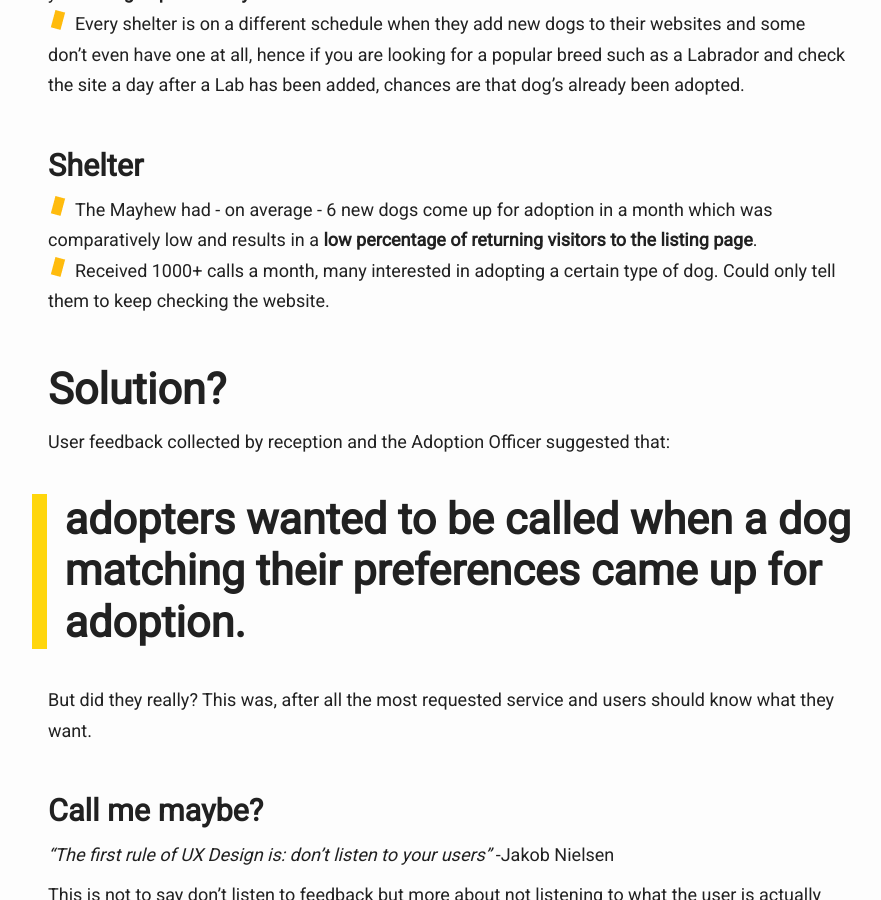
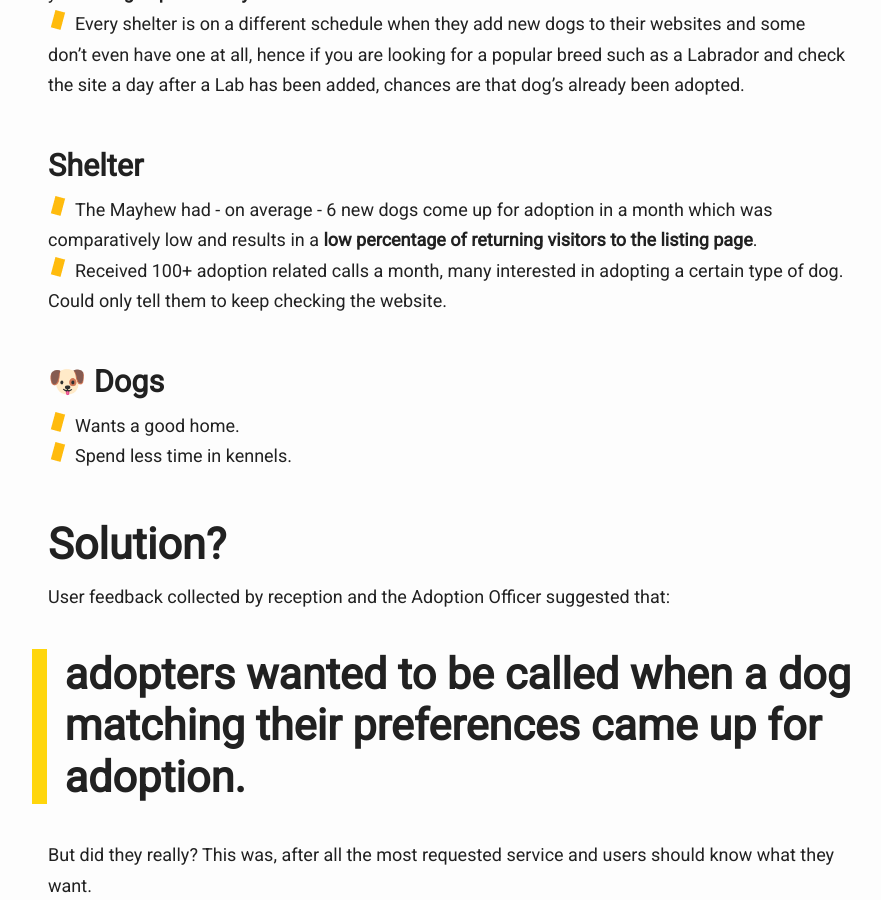
Before and after one commit to krisztin/cuddly-wixen, a Jekyll site: the page built from _case_studies/dogsinbox.md, in a window 1280 px wide and 900 px high, scrolled down 1031 px. Shown: the whole window, without its empty margins (192-1073 px from the left). Built offline with Jekyll 4.4.1, drawn with Linux system fonts in a browser that asks for light colours.

Commit message:
fix excerpt and add dog pain points

```diff
--- a/_case_studies/dogsinbox.md
+++ b/_case_studies/dogsinbox.md
@@ -3,7 +3,7 @@ category: problem
 layout: portfolio
 title: Dogs in your inbox
 img: assets/img/doginbox-hp-pur.jpg
-excerpt: "Making the search for a dog to adopt easier, where everyone wins: the adopters (users), the shelter (business) and most importantly the dogs (good boys and girls)."
+excerpt: "<p>Making the search for a dog to adopt easier, where everyone wins: the adopters (users), the shelter (business) and most importantly the dogs (good boys and girls).</p>"
 ---
 
 ## Website
@@ -29,7 +29,12 @@ excerpt: "Making the search for a dog to adopt easier, where everyone wins: the
 ### Shelter
 
 - The Mayhew had - on average - 6 new dogs come up for adoption in a month which was comparatively low and results in a **low percentage of returning visitors to the listing page**.
-- Received 1000+ calls a month, many interested in adopting a certain type of dog. Could only tell them to keep checking the website.
+- Received 100+ adoption related calls a month, many interested in adopting a certain type of dog. Could only tell them to keep checking the website.
+
+### 🐶 Dogs
+
+- Wants a good home.
+- Spend less time in kennels.
 
 ## Solution?
 
```
